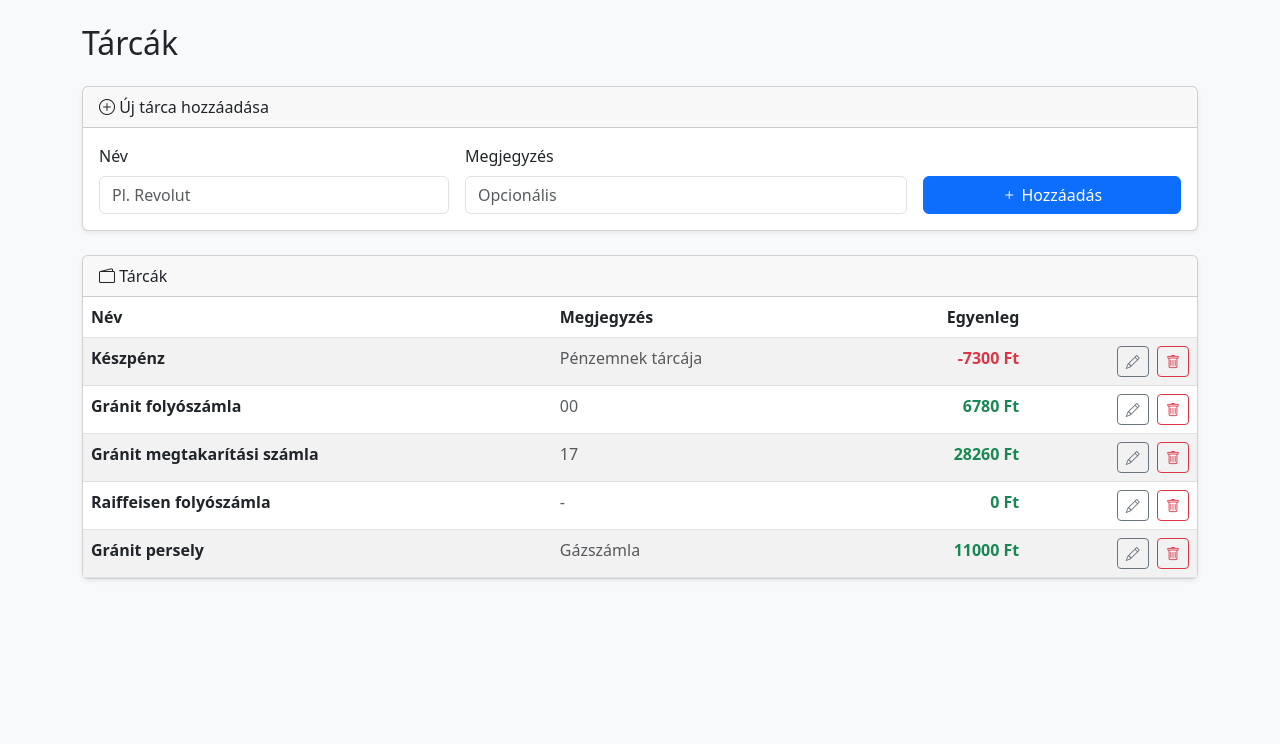
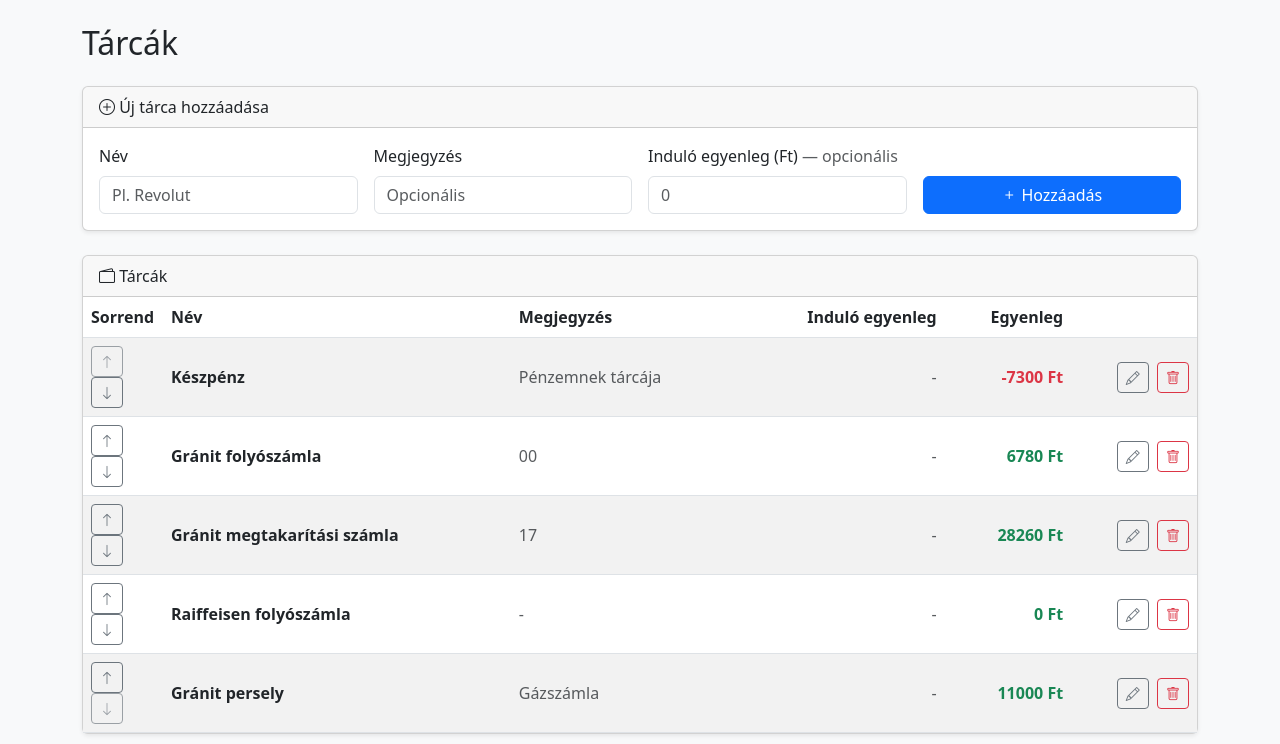
Before and after one commit to Chris781231/Budget, a Flask app: page /wallets in a window 1280 px wide. Shown: the part 56-800 px from the top of the page. Run offline with Flask 3, Linux system fonts and the light colour scheme; a user stored in the database is signed in; data comes from the database, SQL or seed files in the repository; data that the repository does not hold is empty.

Commit message:
Tárcák sorrendje és induló egyenleg
Fel/le nyilakkal rendezhető a tárcák sorrendje (sort_order oszlop). Opcionális induló egyenleg megadható hozzáadáskor és szerkesztéskor; beleszámít az egyenleg-számításba, de nem jelenik meg tranzakcióként.

Co-Authored-By: Claude Sonnet 4.6 <noreply@anthropic.com>

```diff
--- a/main.py
+++ b/main.py
@@ -63,6 +63,9 @@ def get_active_wallet(wallets):
 
 
 def wallet_balance(conn, wallet_id):
+    initial = conn.execute(
+        "SELECT COALESCE(initial_balance, 0) FROM wallets WHERE id=?",
+        (wallet_id,)).fetchone()[0]
     income = conn.execute(
         "SELECT COALESCE(SUM(amount), 0) FROM transactions WHERE type='income' AND wallet_id=?",
         (wallet_id,)).fetchone()[0]
@@ -75,7 +78,7 @@ def wallet_balance(conn, wallet_id):
     t_out = conn.execute(
         "SELECT COALESCE(SUM(amount), 0) FROM transfers WHERE from_wallet_id=?",
         (wallet_id,)).fetchone()[0]
-    return income - expense + t_in - t_out
+    return initial + income - expense + t_in - t_out
 
 
 def init_db():
@@ -90,14 +93,27 @@ def init_db():
     c.execute('''CREATE TABLE IF NOT EXISTS wallets (
         id INTEGER PRIMARY KEY AUTOINCREMENT,
         name TEXT NOT NULL,
-        description TEXT)''')
+        description TEXT,
+        initial_balance REAL DEFAULT 0,
+        sort_order INTEGER)''')
 
     c.execute("SELECT COUNT(*) FROM wallets")
     if c.fetchone()[0] == 0:
-        c.executemany("INSERT INTO wallets (name, description) VALUES (?, ?)", [
-            ('Készpénz', ''),
-            ('Gránit bankkártya', ''),
+        c.executemany("INSERT INTO wallets (name, description, initial_balance, sort_order) VALUES (?, ?, 0, ?)", [
+            ('Készpénz', '', 1),
+            ('Gránit bankkártya', '', 2),
         ])
+
+    try:
+        c.execute("ALTER TABLE wallets ADD COLUMN initial_balance REAL DEFAULT 0")
+        c.execute("UPDATE wallets SET initial_balance = 0 WHERE initial_balance IS NULL")
+    except Exception:
+        pass
+    try:
+        c.execute("ALTER TABLE wallets ADD COLUMN sort_order INTEGER")
+        c.execute("UPDATE wallets SET sort_order = id WHERE sort_order IS NULL")
+    except Exception:
+        pass
 
     c.execute('''CREATE TABLE IF NOT EXISTS categories (
         id INTEGER PRIMARY KEY AUTOINCREMENT,
@@ -192,7 +208,7 @@ def logout():
 @login_required
 def index():
     conn = get_db()
-    wallets = conn.execute("SELECT * FROM wallets ORDER BY id").fetchall()
+    wallets = conn.execute("SELECT * FROM wallets ORDER BY sort_order").fetchall()
     active = get_active_wallet(wallets)
 
     if active == 'all':
@@ -238,7 +254,7 @@ def index():
 @login_required
 def transactions():
     conn = get_db()
-    wallets = conn.execute("SELECT * FROM wallets ORDER BY id").fetchall()
+    wallets = conn.execute("SELECT * FROM wallets ORDER BY sort_order").fetchall()
     active = get_active_wallet(wallets)
 
     if request.method == 'POST':
@@ -292,13 +308,17 @@ def delete_transaction(id):
 def wallets():
     conn = get_db()
     if request.method == 'POST':
-        conn.execute("INSERT INTO wallets (name, description) VALUES (?, ?)",
-                     (request.form['name'], request.form.get('description', '')))
+        initial = request.form.get('initial_balance', '').strip()
+        initial = float(initial) if initial else 0.0
+        max_order = conn.execute("SELECT COALESCE(MAX(sort_order), 0) FROM wallets").fetchone()[0]
+        conn.execute(
+            "INSERT INTO wallets (name, description, initial_balance, sort_order) VALUES (?, ?, ?, ?)",
+            (request.form['name'], request.form.get('description', ''), initial, max_order + 1))
         conn.commit()
         flash('Tárca hozzáadva!', 'success')
         conn.close()
         return redirect(url_for('wallets'))
-    all_wallets = conn.execute("SELECT * FROM wallets ORDER BY id").fetchall()
+    all_wallets = conn.execute("SELECT * FROM wallets ORDER BY sort_order").fetchall()
     wallet_list = [
         {'id': w['id'], 'name': w['name'], 'description': w['description'],
          'balance': wallet_balance(conn, w['id'])}
@@ -313,8 +333,10 @@ def wallets():
 def edit_wallet(id):
     conn = get_db()
     if request.method == 'POST':
-        conn.execute("UPDATE wallets SET name=?, description=? WHERE id=?",
-                     (request.form['name'], request.form.get('description', ''), id))
+        initial = request.form.get('initial_balance', '').strip()
+        initial = float(initial) if initial else 0.0
+        conn.execute("UPDATE wallets SET name=?, description=?, initial_balance=? WHERE id=?",
+                     (request.form['name'], request.form.get('description', ''), initial, id))
         conn.commit()
         conn.close()
         flash('Tárca módosítva!', 'success')
@@ -345,13 +367,36 @@ def delete_wallet(id):
     return redirect(url_for('wallets'))
 
 
+@app.route('/wallets/move/<int:id>/<direction>')
+@login_required
+def move_wallet(id, direction):
+    conn = get_db()
+    current = conn.execute("SELECT * FROM wallets WHERE id=?", (id,)).fetchone()
+    if current:
+        cur_order = current['sort_order']
+        if direction == 'up':
+            neighbor = conn.execute(
+                "SELECT * FROM wallets WHERE sort_order < ? ORDER BY sort_order DESC LIMIT 1",
+                (cur_order,)).fetchone()
+        else:
+            neighbor = conn.execute(
+                "SELECT * FROM wallets WHERE sort_order > ? ORDER BY sort_order ASC LIMIT 1",
+                (cur_order,)).fetchone()
+        if neighbor:
+            conn.execute("UPDATE wallets SET sort_order=? WHERE id=?", (neighbor['sort_order'], id))
+            conn.execute("UPDATE wallets SET sort_order=? WHERE id=?", (cur_order, neighbor['id']))
+            conn.commit()
+    conn.close()
+    return redirect(url_for('wallets'))
+
+
 # --- Transfers ---
 
 @app.route('/transfers', methods=['GET', 'POST'])
 @login_required
 def transfers():
     conn = get_db()
-    all_wallets = conn.execute("SELECT * FROM wallets ORDER BY id").fetchall()
+    all_wallets = conn.execute("SELECT * FROM wallets ORDER BY sort_order").fetchall()
     if request.method == 'POST':
         from_id = int(request.form['from_wallet_id'])
         to_id = int(request.form['to_wallet_id'])
@@ -423,7 +468,7 @@ def delete_category(id):
 @login_required
 def reports():
     conn = get_db()
-    wallets = conn.execute("SELECT * FROM wallets ORDER BY id").fetchall()
+    wallets = conn.execute("SELECT * FROM wallets ORDER BY sort_order").fetchall()
     active = get_active_wallet(wallets)
 
     if active == 'all':
--- a/templates/wallets.html
+++ b/templates/wallets.html
@@ -7,13 +7,17 @@
     <div class="card-body">
         <form method="POST">
             <div class="row g-3">
-                <div class="col-md-4">
+                <div class="col-md-3">
                     <label class="form-label">Név</label>
                     <input type="text" name="name" class="form-control" required placeholder="Pl. Revolut">
                 </div>
-                <div class="col-md-5">
+                <div class="col-md-3">
                     <label class="form-label">Megjegyzés</label>
                     <input type="text" name="description" class="form-control" placeholder="Opcionális">
+                </div>
+                <div class="col-md-3">
+                    <label class="form-label">Induló egyenleg (Ft) <span class="text-muted fw-normal">— opcionális</span></label>
+                    <input type="number" name="initial_balance" class="form-control" placeholder="0" step="1">
                 </div>
                 <div class="col-md-3 d-flex align-items-end">
                     <button type="submit" class="btn btn-primary w-100"><i class="bi bi-plus"></i> Hozzáadás</button>
@@ -26,11 +30,13 @@
 <div class="card shadow-sm">
     <div class="card-header"><i class="bi bi-wallet2"></i> Tárcák</div>
     <div class="card-body p-0">
-        <table class="table table-striped mb-0">
+        <table class="table table-striped mb-0 align-middle">
             <thead>
                 <tr>
+                    <th style="width:80px">Sorrend</th>
                     <th>Név</th>
                     <th>Megjegyzés</th>
+                    <th class="text-end">Induló egyenleg</th>
                     <th class="text-end">Egyenleg</th>
                     <th></th>
                 </tr>
@@ -38,8 +44,19 @@
             <tbody>
                 {% for w in wallets %}
                 <tr>
+                    <td>
+                        <a href="/wallets/move/{{ w.id }}/up" class="btn btn-sm btn-outline-secondary {% if loop.first %}disabled{% endif %}" title="Feljebb">
+                            <i class="bi bi-arrow-up"></i>
+                        </a>
+                        <a href="/wallets/move/{{ w.id }}/down" class="btn btn-sm btn-outline-secondary {% if loop.last %}disabled{% endif %}" title="Lejjebb">
+                            <i class="bi bi-arrow-down"></i>
+                        </a>
+                    </td>
                     <td class="fw-bold">{{ w.name }}</td>
                     <td class="text-muted">{{ w.description or '-' }}</td>
+                    <td class="text-end text-muted">
+                        {% if w.initial_balance %}{{ "%.0f"|format(w.initial_balance) }} Ft{% else %}-{% endif %}
+                    </td>
                     <td class="text-end fw-bold {{ 'text-success' if w.balance >= 0 else 'text-danger' }}">
                         {{ "%.0f"|format(w.balance) }} Ft
                     </td>
@@ -55,7 +72,7 @@
                     </td>
                 </tr>
                 {% else %}
-                <tr><td colspan="4" class="text-center text-muted py-3">Még nincsenek tárcák</td></tr>
+                <tr><td colspan="6" class="text-center text-muted py-3">Még nincsenek tárcák</td></tr>
                 {% endfor %}
             </tbody>
         </table>
```
Also changed, not shown: templates/wallet_edit.html (+7 -0 lines).
